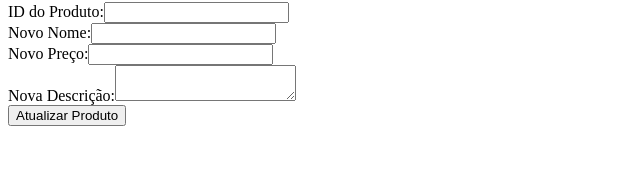
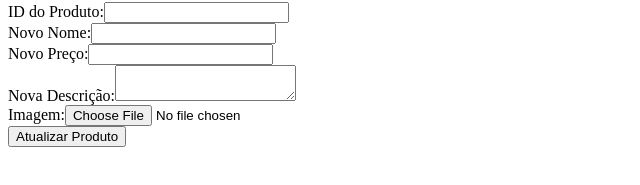
Before and after one commit to Mari-Couto/Ecommerce-api, a React (Vite) app in the folder Front_ecommerce/: page / in a window 1280 px wide. Shown: the part 453-638 px from the top of the page, without its empty margins (0-640 px from the left). Built offline with nearby package versions, Linux system fonts and the light colour scheme; no server answers.

Commit message:
patch com imagem

```diff
--- a/Front_ecommerce/src/components/PatchProduct.jsx
+++ b/Front_ecommerce/src/components/PatchProduct.jsx
@@ -6,10 +6,11 @@ const PatchProduct = () => {
   const [productName, setProductName] = useState('');
   const [productPrice, setProductPrice] = useState('');
   const [productDescription, setProductDescription] = useState('');
+  const [productImage, setProductImage] = useState('');
   const [message, setMessage] = useState('');
 
   const handleChange = (e) => {
-    const { name, value } = e.target;
+    const { name, value, files } = e.target;
     if (name === 'productId') {
       setProductId(value);
     } else if (name === 'productName') {
@@ -18,6 +19,8 @@ const PatchProduct = () => {
       setProductPrice(value);
     } else if (name === 'productDescription') {
       setProductDescription(value);
+    } else if (name === 'file') {
+      setProductImage(files[0]);
     }
   };
 
@@ -25,16 +28,24 @@ const PatchProduct = () => {
     e.preventDefault();
 
     try {
-      const response = await axios.patch(`http://localhost:3000/produtos/${productId}`, {
-        nome: productName,
-        preco: productPrice,
-        descricao: productDescription
+      const formData = new FormData();
+      formData.append('nome', productName);
+      formData.append('preco', productPrice);
+      formData.append('descricao', productDescription);
+      formData.append('file', productImage);
+
+      const response = await axios.patch(`http://localhost:3000/produtos/${productId}`, formData, {
+        headers: {
+          'Content-Type': 'multipart/form-data'
+        }
       });
+
       setMessage(response.data.message);
       setProductId('');
       setProductName('');
       setProductPrice('');
       setProductDescription('');
+      setProductImage('');
     } catch (error) {
       setMessage('Erro ao atualizar produto. Por favor, tente novamente.');
     }
@@ -60,6 +71,10 @@ const PatchProduct = () => {
           <label>Nova Descrição:</label>
           <textarea name="productDescription" value={productDescription} onChange={handleChange} />
         </div>
+        <div>
+          <label>Imagem:</label>
+          <input type="file" name="file" onChange={handleChange} />
+        </div>
         <button type="submit">Atualizar Produto</button>
       </form>
       {message && <p>{message}</p>}
```
